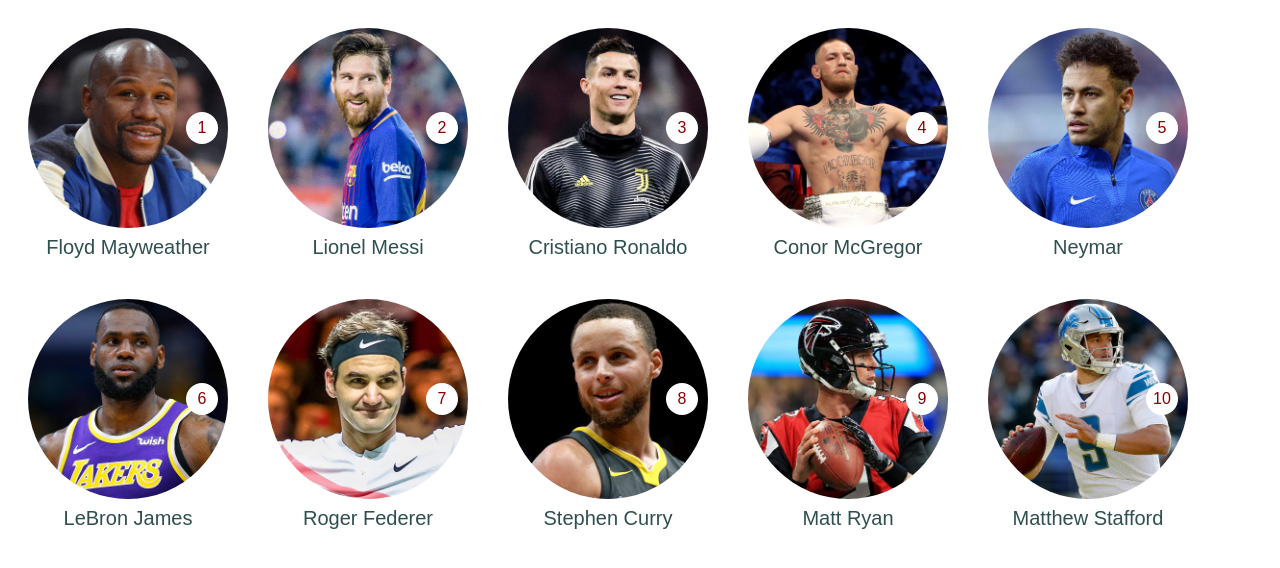
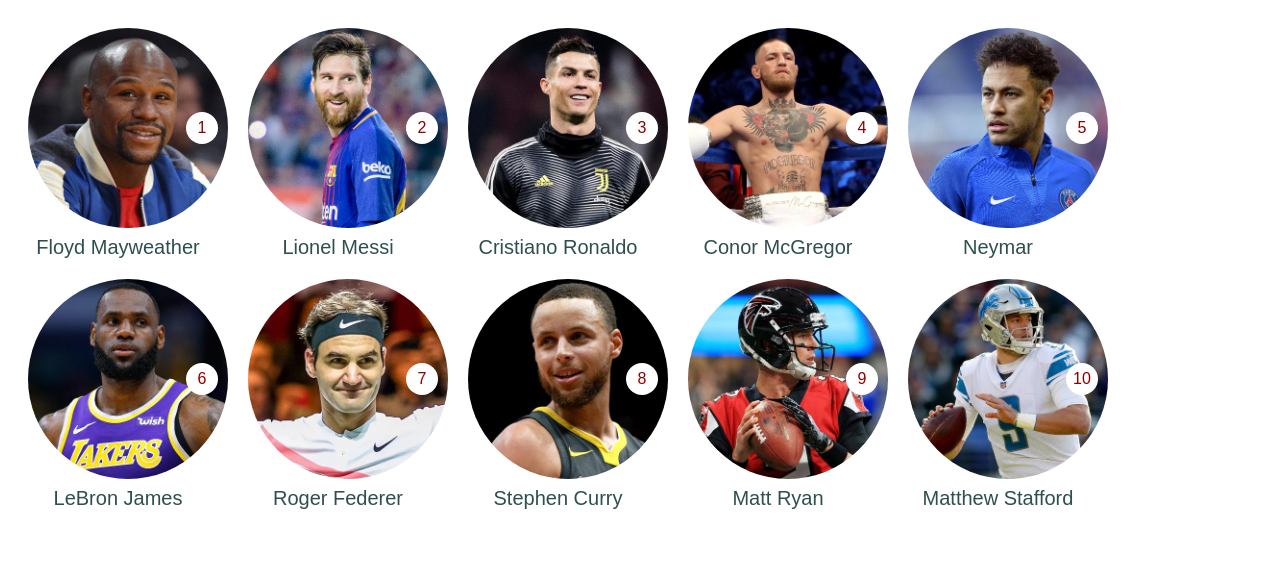
Before and after one commit to Volodsher/sport, a website: page src/index.html in a window 1280 px wide. Drawn offline with nearby package versions, Linux system fonts and the light colour scheme; files that its build step writes are made by us from their sources.

```diff
--- a/src/styles/_catalog.scss
+++ b/src/styles/_catalog.scss
@@ -14,8 +14,8 @@
   text-align: center;
   position: relative;
   padding: 10px;
-  width: 220px;
-  height: 251px;
+  width: 200px;
+  height: 231px;
   box-sizing: border-box;
   margin: 10px;
   border-radius: 10px;
```
Also changed, not shown: dist/styles/main.css, 1 other file.
